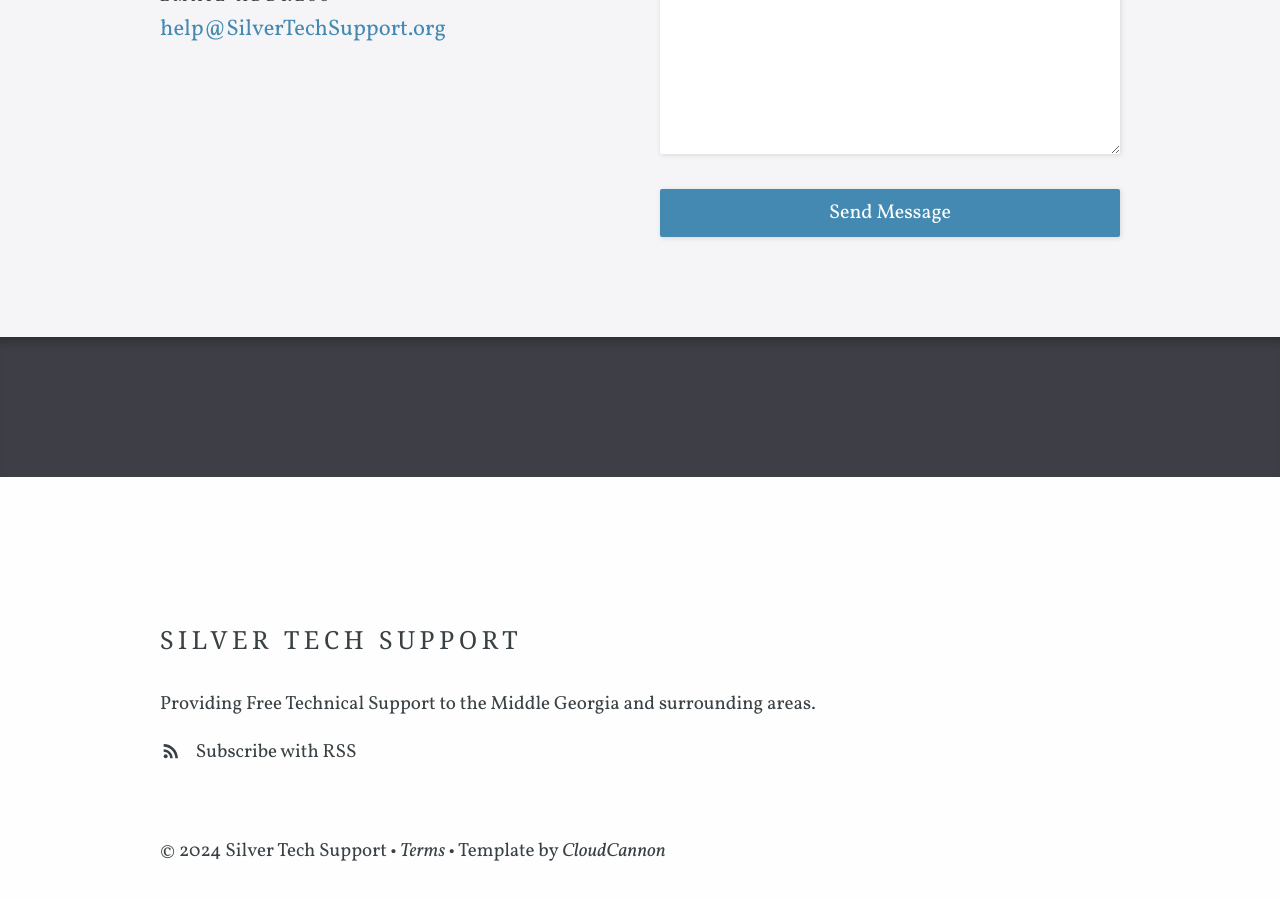
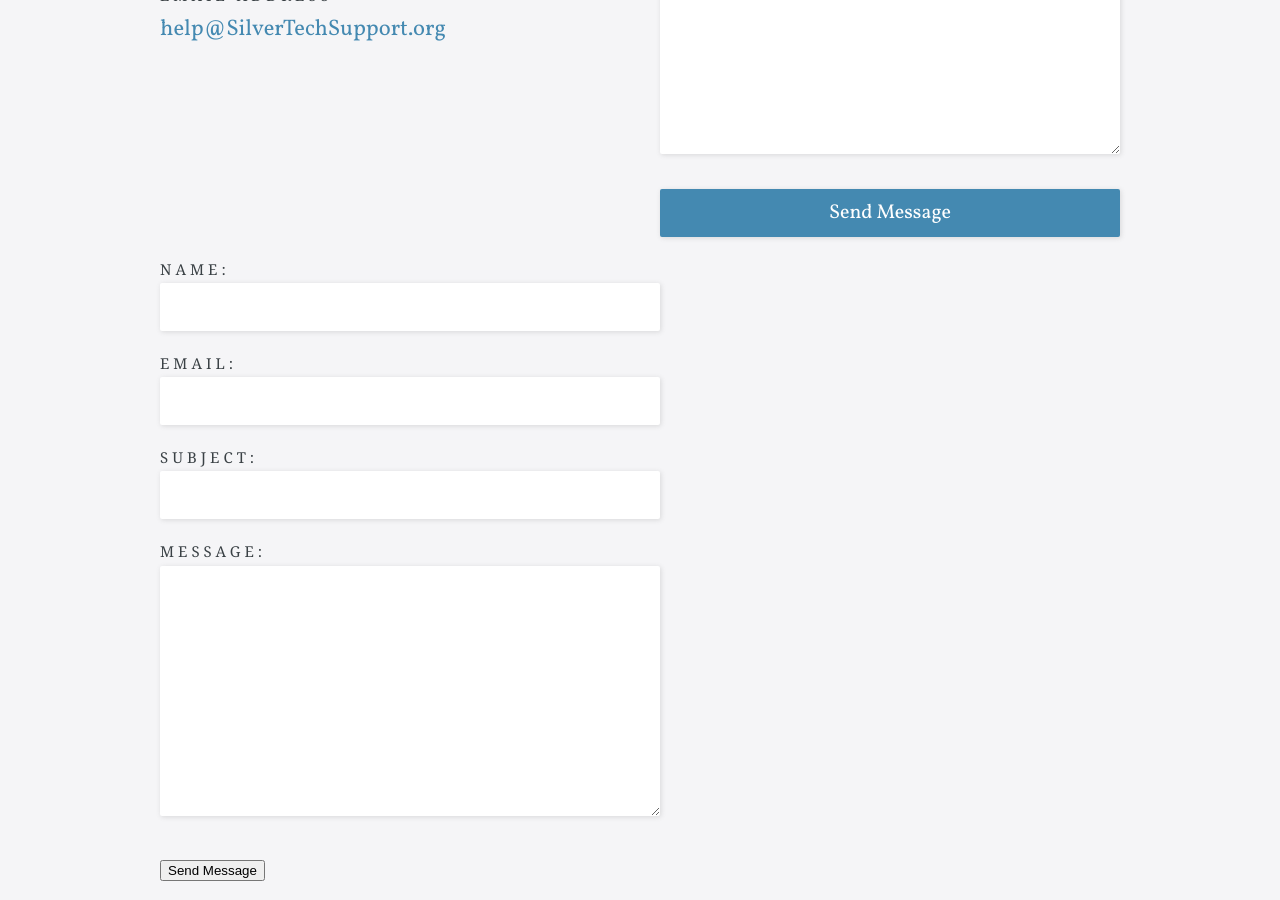
Before and after one commit to chasemassey/StsJusticeTemplate, a Jekyll site: the page built from contact.html, in a window 1280 px wide and 900 px high, scrolled down 1269 px. Built offline with Jekyll 4.4.1, drawn with Linux system fonts in a browser that asks for light colours; some web fonts are replaced.

Commit message:
Update contact.html

```diff
--- a/contact.html
+++ b/contact.html
@@ -69,6 +69,59 @@
 	</div>
 </div>
 
+<!-- _includes/contact-form.html -->
+<form
+  action="https://formspree.io/f/your-form-id"
+  method="POST"
+  class="contact-form"
+>
+  <div class="form-group">
+    <label for="name">Name:</label>
+    <input
+      type="text"
+      id="name"
+      name="name"
+      required
+      class="form-control"
+    >
+  </div>
+
+  <div class="form-group">
+    <label for="email">Email:</label>
+    <input
+      type="email"
+      id="email"
+      name="email"
+      required
+      class="form-control"
+    >
+  </div>
+
+  <div class="form-group">
+    <label for="subject">Subject:</label>
+    <input
+      type="text"
+      id="subject"
+      name="subject"
+      required
+      class="form-control"
+    >
+  </div>
+
+  <div class="form-group">
+    <label for="message">Message:</label>
+    <textarea
+      id="message"
+      name="message"
+      required
+      class="form-control"
+      rows="5"
+    ></textarea>
+  </div>
+
+  <button type="submit" class="submit-button">Send Message</button>
+</form>
+
 
 {% if site.google_maps_javascript_api_key and page.call_to_action == 'Map' %}
 	<script>
```
